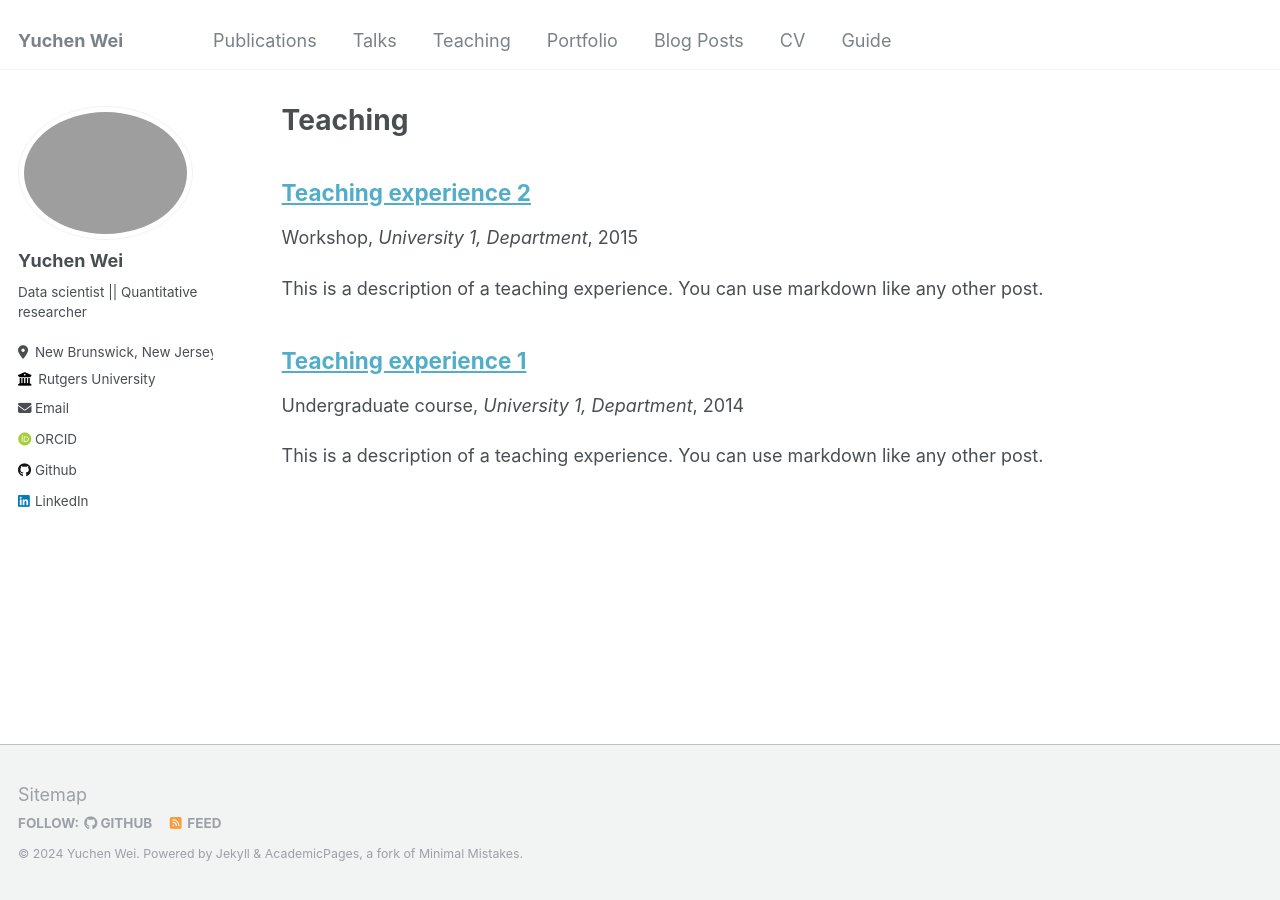
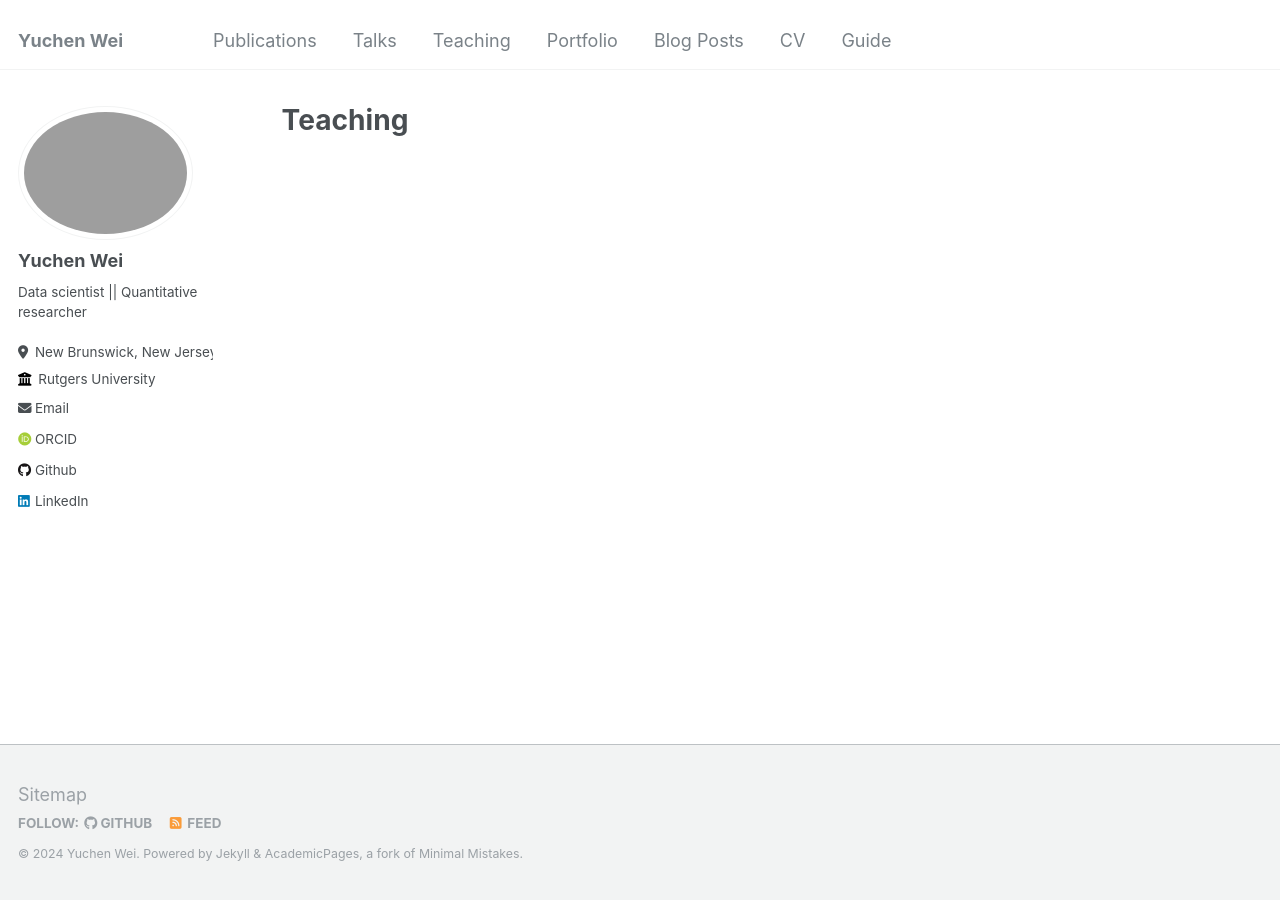
Before and after one commit to Yuccwei/YuchenWei.github.io, a Jekyll site: the page built from _pages/teaching.html, in a window 1280 px wide. Built offline with Jekyll 4.4.1, drawn with Linux system fonts in a browser that asks for light colours; some web fonts are replaced; a file with an impossible date is left out.

Commit message:
Updated a file

```diff
--- a/_teaching/2014-spring-teaching-1.md
+++ /dev/null
@@ -1,20 +0,0 @@
----
-title: "Teaching experience 1"
-collection: teaching
-type: "Undergraduate course"
-permalink: /teaching/2014-spring-teaching-1
-venue: "University 1, Department"
-date: 2014-01-01
-location: "City, Country"
----
-
-This is a description of a teaching experience. You can use markdown like any other post.
-
-Heading 1
-======
-
-Heading 2
-======
-
-Heading 3
-======
--- a/_teaching/2015-spring-teaching-2.md
+++ /dev/null
@@ -1,20 +0,0 @@
----
-title: "Teaching experience 2"
-collection: teaching
-type: "Workshop"
-permalink: /teaching/2015-spring-teaching-1
-venue: "University 1, Department"
-date: 2015-01-01
-location: "City, Country"
----
-
-This is a description of a teaching experience. You can use markdown like any other post.
-
-Heading 1
-======
-
-Heading 2
-======
-
-Heading 3
-======
```
Also changed, not shown: _pages/cv.md (+1 -1 lines), _teaching/teaching-rutgers.md (added, +32 -0 lines).
